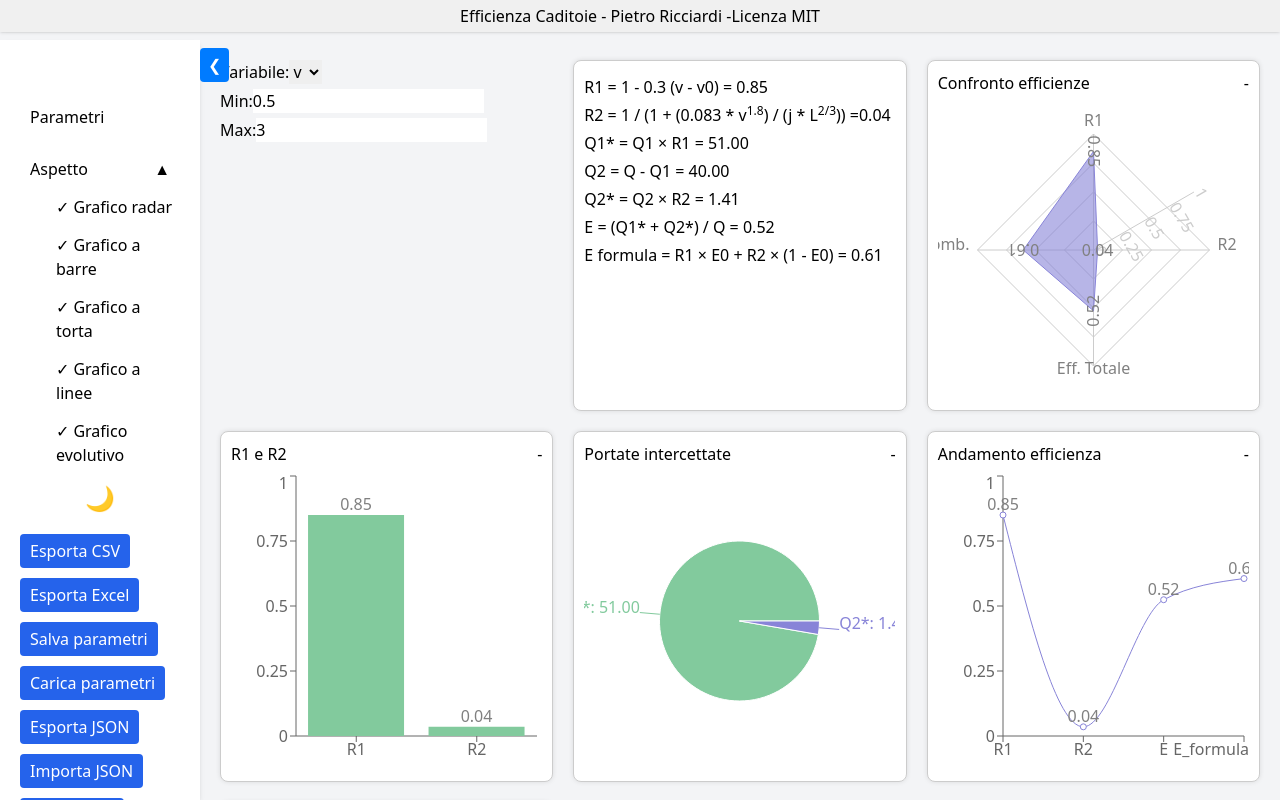
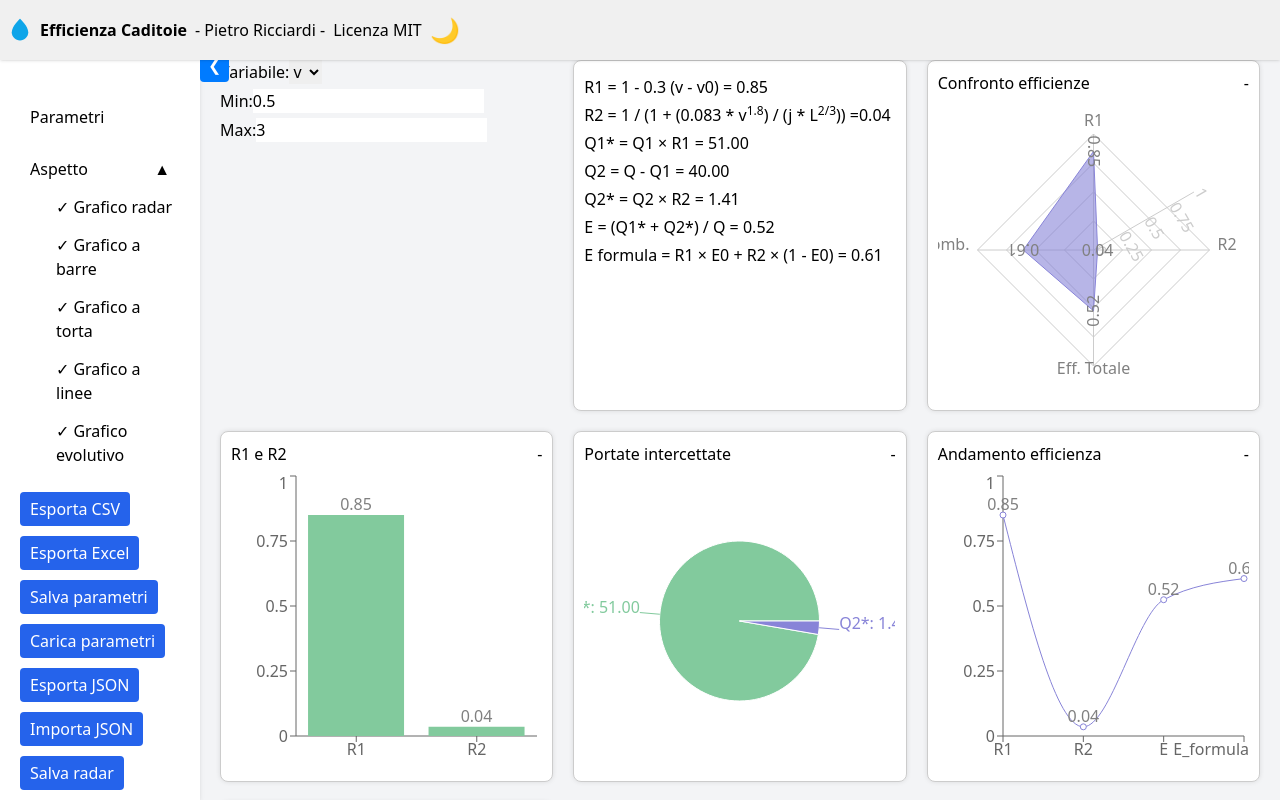
Before and after one commit to Pietro-Ricciardi/Efficienza-Caditoie, a React (Vite) app: page / in a window 1280 px wide. Built offline with nearby package versions, Linux system fonts and the light colour scheme.

Commit message:
Move theme toggle to top bar and add project logo

```diff
--- a/src/App.css
+++ b/src/App.css
@@ -203,8 +203,8 @@
 }
 
 .top-bar {
-  text-align: center;
-  padding: 4px 0;
+  text-align: left;
+  padding: 4px 8px;
   background: #f0f0f0;
   position: fixed;
   top: 0;
--- a/src/App.jsx
+++ b/src/App.jsx
@@ -21,6 +21,7 @@ import {
 
 } from "recharts";
 import "./App.css";
+import logo from "./logo.svg";
 import { validaParametri } from "./utils/validate";
 import {
   calcR1,
@@ -263,11 +264,16 @@ export default function App() {
         isDarkMode ? "dark-mode" : ""
       }`}
     >
-      <header className="top-bar flex items-center justify-center bg-white shadow fixed w-full z-50">
-        Efficienza Caditoie - Pietro Ricciardi -{' '}
-        <a href="https://opensource.org/licenses/MIT" target="_blank" rel="noreferrer">
+      <header className="top-bar flex items-center justify-start bg-white shadow fixed w-full z-50 p-2 space-x-2">
+        <img src={logo} alt="Logo" className="w-6 h-6" />
+        <span className="font-semibold">Efficienza Caditoie</span>
+        <span>- Pietro Ricciardi -</span>
+        <a href="https://opensource.org/licenses/MIT" target="_blank" rel="noreferrer" className="mr-4">
           Licenza MIT
         </a>
+        <button className="theme-toggle text-2xl cursor-pointer" onClick={toggleDarkMode}>
+          {isDarkMode ? '☀️' : '🌙'}
+        </button>
       </header>
       <button
         className="sidebar-toggle bg-blue-600 text-white px-2 py-1 rounded fixed top-12 z-50"
@@ -347,9 +353,6 @@ export default function App() {
             )
           )}
         </nav>
-        <div className="theme-toggle text-2xl cursor-pointer text-center my-4" onClick={toggleDarkMode}>
-          {isDarkMode ? '☀️' : '🌙'}
-        </div>
 
         <div className="export-buttons flex flex-wrap gap-2 mt-4">
           <button className="px-3 py-1 bg-blue-600 text-white rounded" onClick={downloadCSV}>Esporta CSV</button>
```
Also changed, not shown: src/logo.svg (added).
